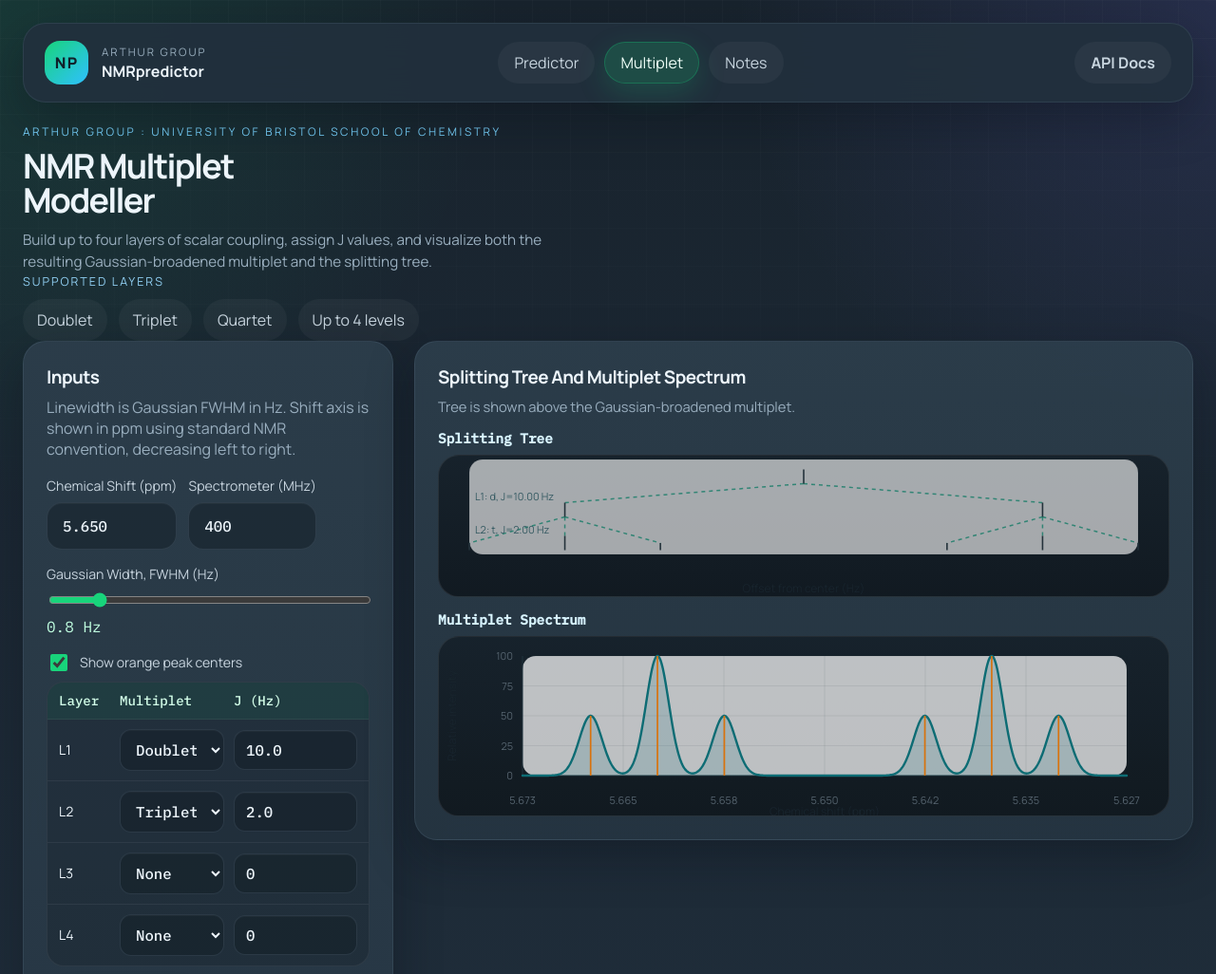
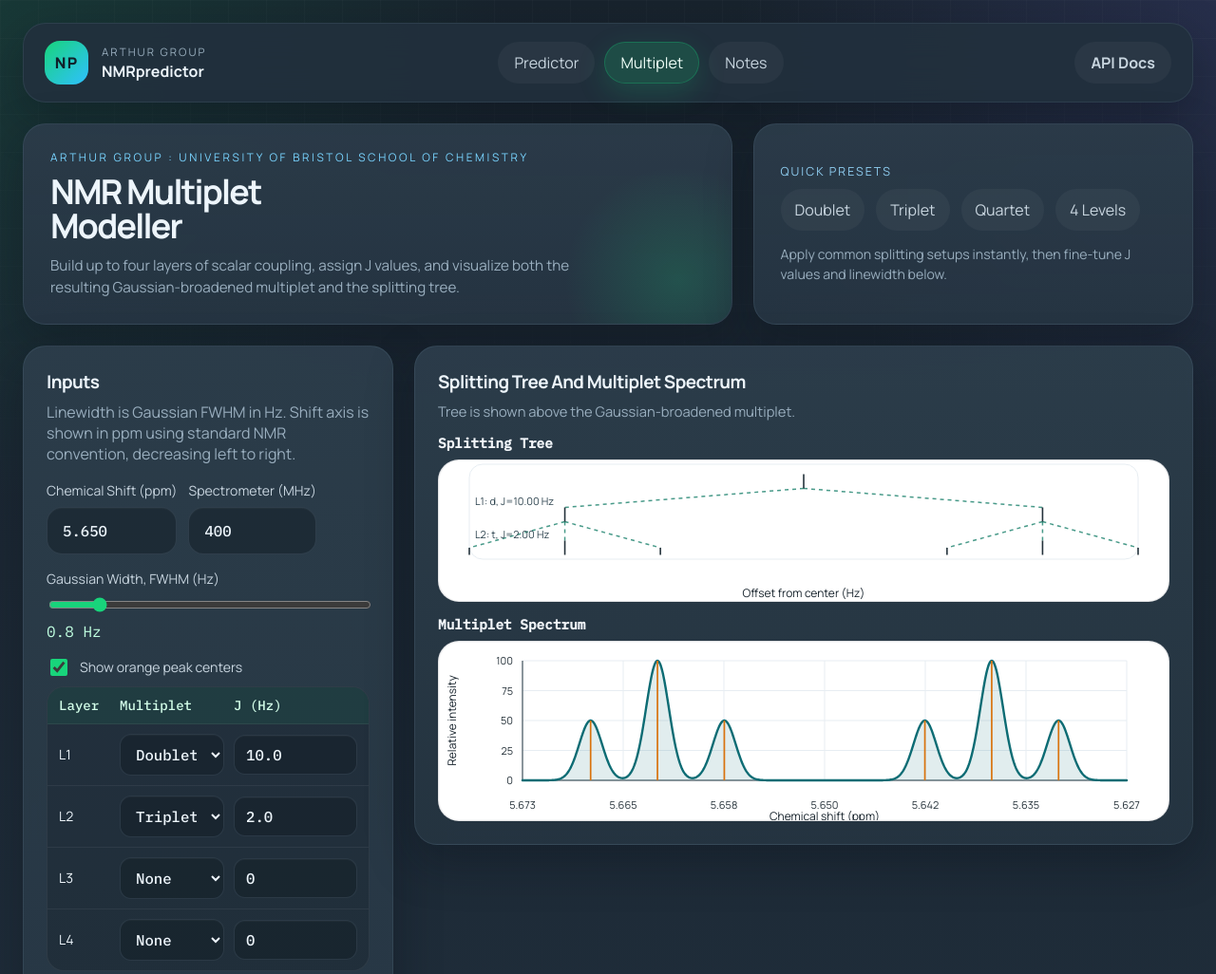
Before and after one commit to arthuc01/NMRpredictor, a website: page multiplet.html in a window 1280 px wide. Shown: the top 1026 px of the page at 95% size. Drawn offline with Linux system fonts and the light colour scheme.

Commit message:
Improve multiplet page presets and plots

```diff
--- a/multiplet.html
+++ b/multiplet.html
@@ -7,10 +7,10 @@
   <link rel="preconnect" href="https://fonts.googleapis.com">
   <link rel="preconnect" href="https://fonts.gstatic.com" crossorigin>
   <link href="https://fonts.googleapis.com/css2?family=Manrope:wght@400;500;600;700;800&family=IBM+Plex+Mono:wght@400;500&display=swap" rel="stylesheet">
-  <link rel="stylesheet" href="styles.css?v=20260522b">
-  <script src="nmr.js?v=20260522b" defer></script>
+  <link rel="stylesheet" href="styles.css?v=20260527a">
+  <script src="nmr.js?v=20260527a" defer></script>
 </head>
-<body>
+<body class="multiplet-page">
   <div class="page-shell">
     <header class="topbar">
       <div class="brand-block">
@@ -37,13 +37,14 @@
         </p>
       </div>
       <div class="hero-card">
-        <p class="hero-card-label">Supported Layers</p>
+        <p class="hero-card-label">Quick Presets</p>
         <div class="chip-row">
-          <span class="chip">Doublet</span>
-          <span class="chip">Triplet</span>
-          <span class="chip">Quartet</span>
-          <span class="chip">Up to 4 levels</span>
+          <button class="chip multiplet-preset" type="button" data-preset="doublet">Doublet</button>
+          <button class="chip multiplet-preset" type="button" data-preset="triplet">Triplet</button>
+          <button class="chip multiplet-preset" type="button" data-preset="quartet">Quartet</button>
+          <button class="chip multiplet-preset" type="button" data-preset="four-level">4 Levels</button>
         </div>
+        <p class="hero-card-copy">Apply common splitting setups instantly, then fine-tune J values and linewidth below.</p>
       </div>
     </header>
 
--- a/nmr.js
+++ b/nmr.js
@@ -34,6 +34,7 @@ const elements = {
   showCentersToggle: document.getElementById("show-centers-toggle"),
   multipletSelects: Array.from(document.querySelectorAll(".nmr-multiplet")),
   jInputs: Array.from(document.querySelectorAll(".nmr-j")),
+  presetButtons: Array.from(document.querySelectorAll(".multiplet-preset")),
   predictButton: document.getElementById("predict-button"),
   status: document.getElementById("nmr-status"),
   summaryMultiplet: document.getElementById("summary-multiplet"),
@@ -42,6 +43,33 @@ const elements = {
   summarySpread: document.getElementById("summary-spread"),
   spectrum: document.getElementById("nmr-spectrum"),
   tree: document.getElementById("nmr-tree")
+};
+
+const PRESETS = {
+  doublet: [
+    { type: "d", j: 10.0 },
+    { type: "none", j: 0 },
+    { type: "none", j: 0 },
+    { type: "none", j: 0 }
+  ],
+  triplet: [
+    { type: "t", j: 7.0 },
+    { type: "none", j: 0 },
+    { type: "none", j: 0 },
+    { type: "none", j: 0 }
+  ],
+  quartet: [
+    { type: "q", j: 7.0 },
+    { type: "none", j: 0 },
+    { type: "none", j: 0 },
+    { type: "none", j: 0 }
+  ],
+  "four-level": [
+    { type: "d", j: 10.0 },
+    { type: "t", j: 7.0 },
+    { type: "d", j: 2.0 },
+    { type: "q", j: 1.0 }
+  ]
 };
 
 function setStatus(message, isError = false) {
@@ -221,15 +249,15 @@ function renderSpectrum(lines, profile, centerPpm, frequencyMHz) {
   const xTicks = Array.from({ length: 7 }, (_, i) => {
     const ppm = minX + ((maxX - minX) * i / 6);
     const x = margin.left + (plotWidth * (1 - i / 6));
-    return `<line x1="${x}" y1="${margin.top}" x2="${x}" y2="${margin.top + plotHeight}" stroke="rgba(24,36,45,0.08)"></line><text x="${x}" y="${height - 14}" text-anchor="middle" font-size="11" fill="#56646f">${ppm.toFixed(3)}</text>`;
+    return `<line x1="${x}" y1="${margin.top}" x2="${x}" y2="${margin.top + plotHeight}" stroke="#e7edf2"></line><text x="${x}" y="${height - 14}" text-anchor="middle" font-size="11" fill="#26323a">${ppm.toFixed(3)}</text>`;
   }).join("");
 
   const yTicks = [0, 25, 50, 75, 100].map((value) => {
     const y = yToPx(value);
-    return `<line x1="${margin.left}" y1="${y}" x2="${margin.left + plotWidth}" y2="${y}" stroke="rgba(24,36,45,0.08)"></line><text x="${margin.left - 10}" y="${y + 4}" text-anchor="end" font-size="11" fill="#56646f">${value}</text>`;
+    return `<line x1="${margin.left}" y1="${y}" x2="${margin.left + plotWidth}" y2="${y}" stroke="#e7edf2"></line><text x="${margin.left - 10}" y="${y + 4}" text-anchor="end" font-size="11" fill="#26323a">${value}</text>`;
   }).join("");
 
-  elements.spectrum.innerHTML = `<svg class="plot-svg" viewBox="0 0 ${width} ${height}" preserveAspectRatio="none"><rect x="${margin.left}" y="${margin.top}" width="${plotWidth}" height="${plotHeight}" fill="rgba(255,255,255,0.72)" rx="14"></rect>${xTicks}${yTicks}<line x1="${margin.left}" y1="${margin.top + plotHeight}" x2="${margin.left + plotWidth}" y2="${margin.top + plotHeight}" stroke="#23343f"></line><line x1="${margin.left}" y1="${margin.top}" x2="${margin.left}" y2="${margin.top + plotHeight}" stroke="#23343f"></line><polygon points="${profileFilled}" fill="rgba(13, 108, 116, 0.16)"></polygon><polyline points="${profilePoints}" fill="none" stroke="#0d6c74" stroke-width="2.4" stroke-linejoin="round" stroke-linecap="round"></polyline>${sticks}<text x="${margin.left + plotWidth / 2}" y="${height - 2}" text-anchor="middle" font-size="12" fill="#18242d">Chemical shift (ppm)</text><text x="18" y="${margin.top + plotHeight / 2}" text-anchor="middle" font-size="12" fill="#18242d" transform="rotate(-90 18 ${margin.top + plotHeight / 2})">Relative intensity</text></svg>`;
+  elements.spectrum.innerHTML = `<svg class="plot-svg" viewBox="0 0 ${width} ${height}" preserveAspectRatio="none"><rect x="${margin.left}" y="${margin.top}" width="${plotWidth}" height="${plotHeight}" fill="#ffffff" rx="14"></rect>${xTicks}${yTicks}<line x1="${margin.left}" y1="${margin.top + plotHeight}" x2="${margin.left + plotWidth}" y2="${margin.top + plotHeight}" stroke="#23343f"></line><line x1="${margin.left}" y1="${margin.top}" x2="${margin.left}" y2="${margin.top + plotHeight}" stroke="#23343f"></line><polygon points="${profileFilled}" fill="rgba(13, 108, 116, 0.12)"></polygon><polyline points="${profilePoints}" fill="none" stroke="#0d6c74" stroke-width="2.4" stroke-linejoin="round" stroke-linecap="round"></polyline>${sticks}<text x="${margin.left + plotWidth / 2}" y="${height - 2}" text-anchor="middle" font-size="12" fill="#18242d">Chemical shift (ppm)</text><text x="18" y="${margin.top + plotHeight / 2}" text-anchor="middle" font-size="12" fill="#18242d" transform="rotate(-90 18 ${margin.top + plotHeight / 2})">Relative intensity</text></svg>`;
 }
 
 function renderTree(nodes, edges, layers, centerPpm, frequencyMHz) {
@@ -294,10 +322,10 @@ function renderTree(nodes, edges, layers, centerPpm, frequencyMHz) {
   const levelLabels = layers.map((layer, i) => {
     const y = yToPx(i + 1) - 10;
     const text = `L${layer.index}: ${MULTIPLETS[layer.type].short}, J=${layer.j.toFixed(2)} Hz`;
-    return `<text x="${margin.left + 6}" y="${y.toFixed(2)}" font-size="11" fill="#355a62">${text}</text>`;
+    return `<text x="${margin.left + 6}" y="${y.toFixed(2)}" font-size="11" fill="#2f4550">${text}</text>`;
   }).join("");
 
-  elements.tree.innerHTML = `<svg class="tree-svg" viewBox="0 0 ${width} ${height}" preserveAspectRatio="none"><rect x="${margin.left}" y="${margin.top - 18}" width="${plotWidth}" height="${(treeBottom - margin.top) + 30}" rx="14" fill="rgba(255,255,255,0.62)" stroke="rgba(24,36,45,0.08)"></rect>${edgeMarkup}${joinTickMarkup}${levelLabels}<text x="${margin.left + plotWidth / 2}" y="${height - 6}" text-anchor="middle" font-size="12" fill="#18242d">Offset from center (Hz)</text></svg>`;
+  elements.tree.innerHTML = `<svg class="tree-svg" viewBox="0 0 ${width} ${height}" preserveAspectRatio="none"><rect x="${margin.left}" y="${margin.top - 18}" width="${plotWidth}" height="${(treeBottom - margin.top) + 30}" rx="14" fill="#ffffff" stroke="#e7edf2"></rect>${edgeMarkup}${joinTickMarkup}${levelLabels}<text x="${margin.left + plotWidth / 2}" y="${height - 6}" text-anchor="middle" font-size="12" fill="#18242d">Offset from center (Hz)</text></svg>`;
 }
 
 function predict() {
@@ -351,6 +379,18 @@ function predict() {
   }
 }
 
+function applyPreset(name) {
+  const preset = PRESETS[name];
+  if (!preset) {
+    return;
+  }
+  preset.forEach((layer, index) => {
+    elements.multipletSelects[index].value = layer.type;
+    elements.jInputs[index].value = String(layer.j);
+  });
+  predict();
+}
+
 function bindEvents() {
   elements.linewidth.addEventListener("input", () => {
     elements.linewidthOutput.value = `${Number(elements.linewidth.value).toFixed(1)} Hz`;
@@ -362,6 +402,9 @@ function bindEvents() {
   elements.showCentersToggle.addEventListener("change", predict);
   elements.multipletSelects.forEach((select) => select.addEventListener("change", predict));
   elements.jInputs.forEach((input) => input.addEventListener("change", predict));
+  elements.presetButtons.forEach((button) => {
+    button.addEventListener("click", () => applyPreset(button.dataset.preset));
+  });
   window.addEventListener("resize", () => {
     if (state.layers.length) {
       predict();
--- a/styles.css
+++ b/styles.css
@@ -269,6 +269,12 @@ li,
 
 .hero-link-button {
   text-decoration: none;
+}
+
+.hero-card-copy {
+  margin-top: 14px;
+  font-size: 0.88rem;
+  line-height: 1.55;
 }
 
 .hero-card-label,
@@ -668,6 +674,68 @@ output {
   height: var(--nmr-spectrum-height, 320px);
 }
 
+.multiplet-page .hero {
+  display: grid;
+  grid-template-columns: minmax(0, 1.45fr) minmax(300px, 0.9fr);
+  gap: 22px;
+  align-items: stretch;
+  margin-bottom: 22px;
+}
+
+.multiplet-page .hero > div:first-child,
+.multiplet-page .hero-card {
+  padding: 26px 28px;
+  border-radius: var(--radius);
+  border: 1px solid var(--panel-border);
+  background: linear-gradient(180deg, rgba(43, 59, 73, 0.96), rgba(38, 53, 67, 0.92));
+  box-shadow: var(--shadow);
+  backdrop-filter: blur(18px);
+}
+
+.multiplet-page .hero > div:first-child {
+  position: relative;
+  overflow: hidden;
+}
+
+.multiplet-page .hero > div:first-child::after {
+  content: "";
+  position: absolute;
+  inset: auto -10% -40% auto;
+  width: 260px;
+  height: 260px;
+  border-radius: 50%;
+  background: radial-gradient(circle, rgba(24, 212, 123, 0.18), transparent 65%);
+  pointer-events: none;
+}
+
+.multiplet-page .hero-card {
+  display: grid;
+  align-content: center;
+}
+
+.multiplet-page .hero-card .chip-row {
+  justify-content: flex-start;
+}
+
+.multiplet-page .multiplet-preset {
+  min-height: 40px;
+}
+
+.multiplet-page .plot-area,
+.multiplet-page .tree-area {
+  border-color: rgba(16, 31, 44, 0.12);
+  background: #ffffff;
+  box-shadow: inset 0 0 0 1px rgba(16, 31, 44, 0.02);
+}
+
+.multiplet-page .plot-empty {
+  color: #5d6b77;
+}
+
+.multiplet-page .nmr-subtitle {
+  color: #f2f6fa;
+}
+
 .jsme-container {
   min-height: 360px;
   margin: 14px 0 18px;
@@ -849,6 +917,7 @@ li + li {
 }
 
 @media (max-width: 1180px) {
+  .multiplet-page .hero,
   .workbench-header,
   .app-grid,
   .api-grid,
@@ -869,6 +938,10 @@ li + li {
 
   .page-nav {
     justify-content: flex-start;
+  }
+
+  .multiplet-page .hero {
+    grid-template-columns: 1fr;
   }
 
   .nmr-layer-row {
@@ -905,6 +978,11 @@ li + li {
     font-size: 2rem;
   }
 
+  .multiplet-page .hero > div:first-child,
+  .multiplet-page .hero-card {
+    padding: 18px;
+  }
+
   .plot-area {
     min-height: min(420px, calc(100vh - 180px));
   }
```
